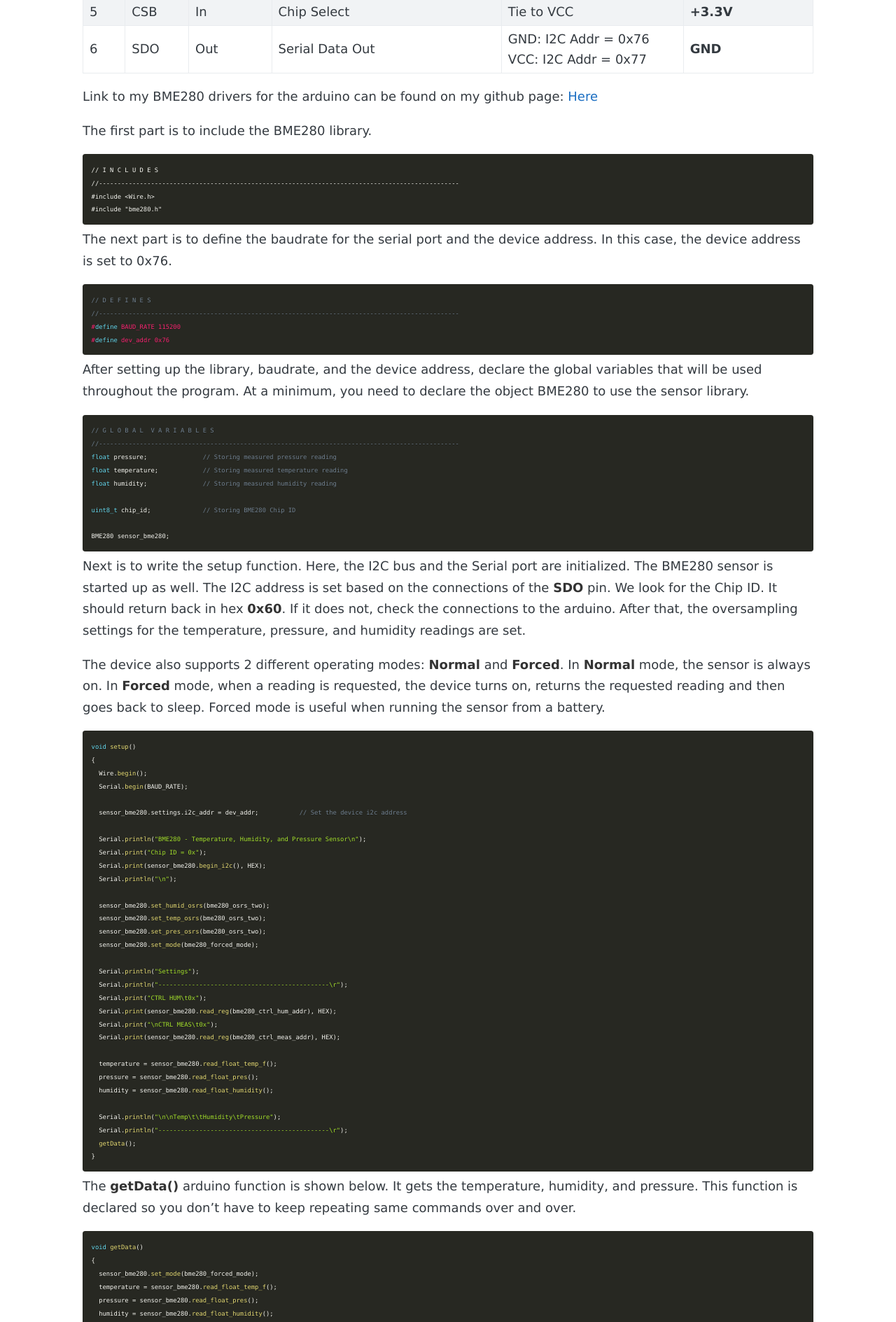
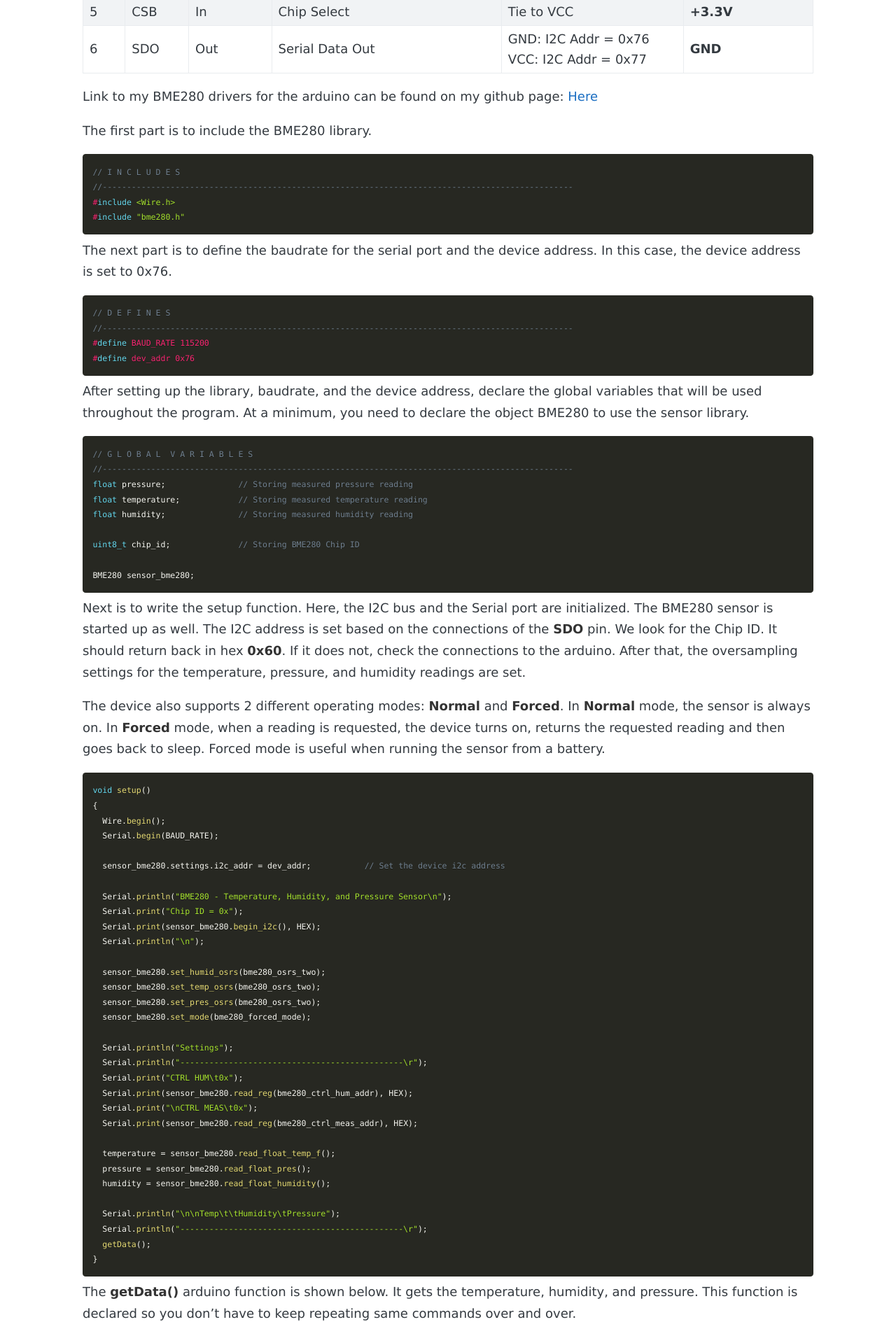
Before and after one commit to hshah89/hshah89.github.io, a Jekyll site: the page built from _posts/2019-10-12-bme280-sensor.md, in a window 1280 px wide. Shown: the part 1294-3183 px from the top of the page at 70% size. Built offline with Jekyll 4.4.1, drawn with Linux system fonts in a browser that asks for light colours.

Commit message:
syntax test

````diff
--- a/_posts/2019-10-12-bme280-sensor.md
+++ b/_posts/2019-10-12-bme280-sensor.md
@@ -97,7 +97,7 @@ Link to my BME280 drivers for the arduino can be found on my github page: [Here]
 
 
 The first part is to include the BME280 library.
-``` language-cpp
+``` cpp
 // I N C L U D E S
 //-------------------------------------------------------------------------------------------------
 #include <Wire.h>
--- a/assets/css/prism.css
+++ b/assets/css/prism.css
@@ -12,7 +12,7 @@ pre[class*="language-"] {
 	background: none;
 	text-shadow: 0 1px rgba(0, 0, 0, 0.3);
 	font-family: Consolas, Monaco, 'Andale Mono', 'Ubuntu Mono', monospace;
-	font-size: 0.7em;
+	font-size: 0.8em;
 	text-align: left;
 	white-space: pre;
 	word-spacing: normal;
````
